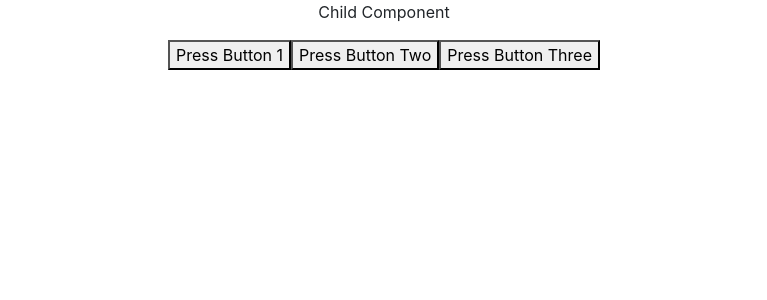
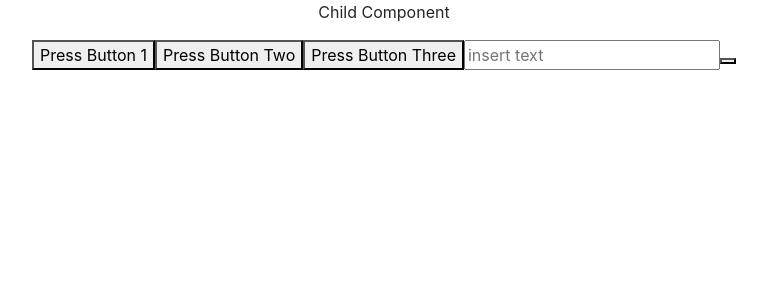
Before and after one commit to gablon29/project_openBootcamp_task, a React (Create React App) app: page / in a window 1280 px wide. Shown: the top 300 px of the page, without its empty margins (256-1023 px from the left). Built offline with nearby package versions, Linux system fonts and the light colour scheme.

Commit message:
incluideEventUseRef

```diff
--- a/src/App.js
+++ b/src/App.js
@@ -3,6 +3,8 @@ import './App.css';
 import TasklistComponent from './components/container/task_list';
 import GreetingStyle from './components/pure/forms/GreetingStyle';
 import Father from './components/container/Father';
+import PruebaApp from './components/PruebaUseRef';
+
 
 function App() {
   return (
@@ -26,6 +28,8 @@ function App() {
       {/* </header> */}
       {/* //* gestion de eventos */}
       <Father/>
+      {/* //* Prueba del useRef */}
+      {/* <PruebaApp/> */}
     </div>
 
   );
--- /dev/null
+++ b/src/components/PruebaUseRef.jsx
@@ -0,0 +1,26 @@
+import React from 'react'
+import { useState, useEffect, useRef } from "react";
+
+function PruebaApp() {
+  const [inputValue, setInputValue] = useState("");
+  const count = useRef(0);
+
+  useEffect(() => {
+      console.log(count.current = count.current + 1);
+    //   el current es el valor actual del "objeto" que trae
+    //   el Hooks useRef()
+  });
+
+  return (
+    <>
+      <input
+        type="text"
+        value={inputValue}
+        onChange={(e) => setInputValue(e.target.value)}
+      />
+      <h1>Render Count: {count.current}</h1>
+    </>
+  );
+}
+
+export default PruebaApp
--- a/src/components/container/Father.jsx
+++ b/src/components/container/Father.jsx
@@ -2,9 +2,14 @@ import React from 'react'
 import Child from '../pure/Child'
 
 const Father = () => {
+
+  const sendMessage = (text) => {
+    alert(`Message: ${text}`)
+  }
+
   return (
     <div>
-      <Child/>
+      <Child send={sendMessage}/>
     </div>
   )
 }
--- a/src/components/pure/Child.jsx
+++ b/src/components/pure/Child.jsx
@@ -1,9 +1,13 @@
-import React from 'react'
+import React, { useRef } from 'react'
 
-const Child = ({ name }) => {
 
-    const pressButtonTwo = () => {
-        alert(`hello`);
+const Child = ({ name, send }) => {
+
+  const messageRef = useRef('');
+
+  const pressButtonTwo = () => {
+    const content = messageRef.current.value;
+        alert(`Content: ${content}`);
     }
 
     const pressButtonThree = (text) => {
@@ -19,7 +23,15 @@ const Child = ({ name }) => {
           <button onClick={pressButtonTwo}>Press Button Two
           </button>
           <button onClick={() => pressButtonThree('gabriel')}>Press Button Three
-          </button>
+      </button>
+      <input placeholder='insert text'
+        onFocus={() => console.log('Input Focused')}
+        onChange={(e) => console.log('Input Change:', e.target.value)}
+        onCopy={() => console.log('Copied text from Input')}
+        ref={messageRef}
+        />
+
+      <button onClick={() => send('Hello Papi')}/>
     </div>
   )
 }
```
